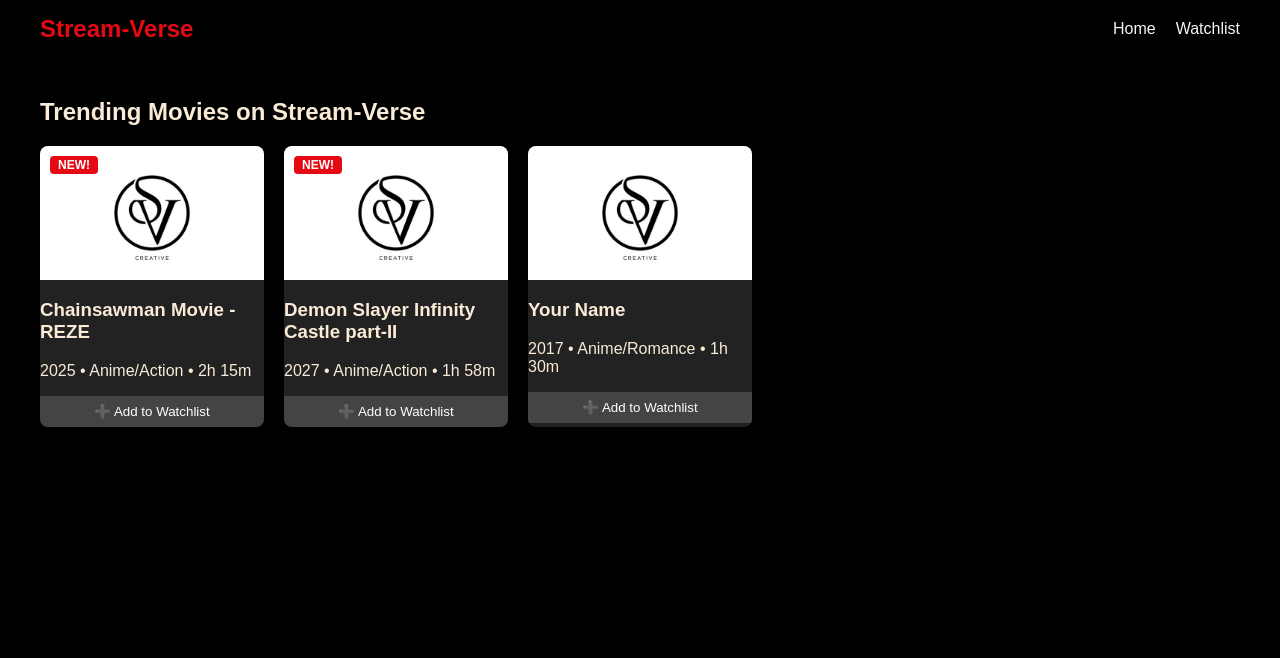
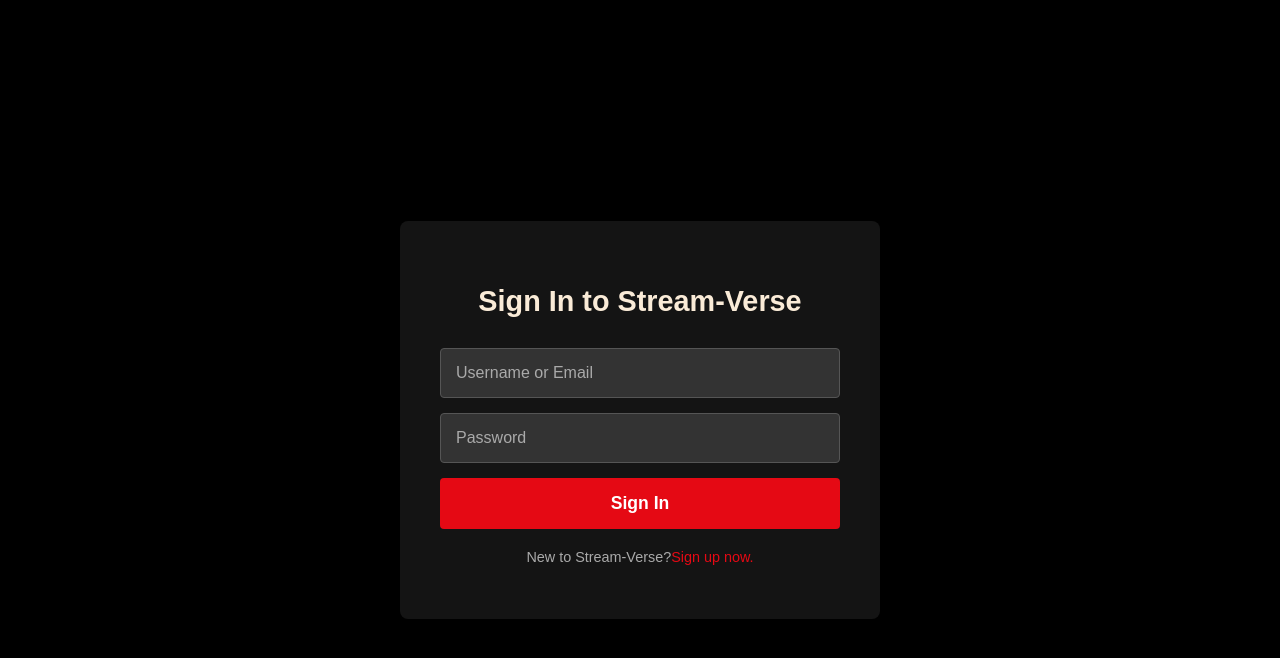
Before and after one commit to Prasanna-Nadrajan/Code-Sapiens-Mentorship-Marathon-2025, a React (Vite) app in the folder Stream_Verse/: page / in a window 1280 px wide. Shown: the top 658 px of the page. Built offline with nearby package versions, Linux system fonts and the light colour scheme.

Commit message:
added user authentication pages and user data file

```diff
--- a/Stream_Verse/src/App.css
+++ b/Stream_Verse/src/App.css
@@ -81,3 +81,76 @@
 .watchlist-btn.added {
   background-color: lightgreen;
 }
+
+.login-container {
+  /* Inherits black background and white text from index.css */
+  min-height: 100vh;
+  display: flex;
+  justify-content: center;
+  align-items: center;
+  padding: 20px;
+}
+
+.login-box {
+  background-color: #141414; /* Darker than background */
+  padding: 40px;
+  border-radius: 8px;
+  box-shadow: 0 4px 10px rgba(0, 0, 0, 0.5);
+  width: 100%;
+  max-width: 400px; /* Max width for a form */
+  text-align: center;
+}
+
+.login-title {
+  color: antiquewhite;
+  font-size: 1.8rem;
+  margin-bottom: 30px;
+  font-weight: bold;
+}
+
+.login-form {
+  display: flex;
+  flex-direction: column;
+  gap: 15px;
+}
+
+.login-input {
+  padding: 15px;
+  background-color: #333; /* Dark input fields */
+  color: antiquewhite;
+  border: 1px solid #555;
+  border-radius: 4px;
+  font-size: 1rem;
+}
+
+.login-input::placeholder {
+  color: #aaa;
+}
+
+.login-btn {
+  /* Reusing the Red-style color from your logo/tag for the primary action */
+  background-color: #E50914;
+  color: white;
+  padding: 15px;
+  border: none;
+  border-radius: 4px;
+  font-size: 1.1rem;
+  font-weight: bold;
+  cursor: pointer;
+  transition: background-color 0.2s;
+}
+
+.login-btn:hover {
+  background-color: #f40612;
+}
+
+.login-signup {
+  margin-top: 20px;
+  font-size: 0.9rem;
+  color: #aaa;
+}
+
+.login-signup a {
+  color: #E50914; /* Highlight link in red */
+  text-decoration: none;
+}
--- a/Stream_Verse/src/App.jsx
+++ b/Stream_Verse/src/App.jsx
@@ -1,15 +1,47 @@
-import React from 'react';
+// src/App.jsx
+import React, { useState } from 'react';
 import MediaFeed from './components/MediaFeed';
+import LoginPage from './pages/LoginPage';
+import SignupPage from './pages/SignupPage'; // 👈 Import new component
 
 const App = () => {
+  const [currentPage, setCurrentPage] = useState('login');
+
+  // Functions to change the view
+  const handleLogin = () => setCurrentPage('home'); // Go to MediaFeed
+  const handleGoToSignup = () => setCurrentPage('signup'); // Go to SignupPage
+  const handleGoToLogin = () => setCurrentPage('login'); // Go to LoginPage
+
+  const renderPage = () => {
+    if (currentPage === 'login') {
       return (
-    <div>
+        <LoginPage
+          onLoginSuccess={handleLogin}
+          onGoToSignup={handleGoToSignup} // Pass function to go to signup
+        />
+      );
+    }
+
+    if (currentPage === 'signup') {
+      return (
+        <SignupPage
+          onGoToLogin={handleGoToLogin} // Pass function to go back to login
+        />
+      );
+    }
+
+    // Default (Home/MediaFeed) View
+    return (
+      <>
         <header>
           <nav className="nav-bar">
             <span className="logo">Stream-Verse</span>
             <div className="nav-links">
               <a href="#home">Home</a>
               <a href="#watchlist">Watchlist</a>
+              <button onClick={handleGoToLogin} className="nav-btn">
+                Logout
+              </button>
             </div>
           </nav>
         </header>
@@ -17,6 +49,13 @@
         <main className="main-content">
           <MediaFeed />
         </main>
+      </>
+    );
+  };
+
+  return (
+    <div>
+      {renderPage()}
     </div>
   );
 };
--- /dev/null
+++ b/Stream_Verse/src/data/userData.js
@@ -0,0 +1,14 @@
+// src/data/userData.js
+
+export const mockUsers = [
+  {
+    username: "coder",
+    password: "password123", // In a real app, this would be hashed!
+    id: "u101"
+  },
+  {
+    username: "testuser",
+    password: "securepassword",
+    id: "u102"
+  },
+];
--- /dev/null
+++ b/Stream_Verse/src/pages/LoginPage.jsx
@@ -0,0 +1,64 @@
+// src/pages/LoginPage.jsx
+import React, { useState } from 'react';
+import { mockUsers } from '../data/userData';
+
+// LoginPage now accepts two props: onLoginSuccess AND onGoToSignup
+const LoginPage = ({ onLoginSuccess, onGoToSignup }) => {
+  const [username, setUsername] = useState('');
+  const [password, setPassword] = useState('');
+  const [error, setError] = useState('');
+
+  // ... [handleSubmit function remains the same] ...
+  const handleSubmit = (e) => {
+    e.preventDefault();
+    setError('');
+
+    const user = mockUsers.find(
+      u => u.username === username && u.password === password
+    );
+
+    if (user) {
+      onLoginSuccess();
+    } else {
+      setError('Invalid username or password.');
+    }
+  };
+
+  return (
+    <div className="login-container">
+      <div className="login-box">
+        <h2 className="login-title">Sign In to Stream-Verse</h2>
+        <form onSubmit={handleSubmit} className="login-form">
+          {error && <p className="login-error">{error}</p>}
+
+          <input
+            type="text"
+            placeholder="Username or Email"
+            value={username}
+            onChange={(e) => setUsername(e.target.value)}
+            required
+            className="login-input"
+          />
+          <input
+            type="password"
+            placeholder="Password"
+            value={password}
+            onChange={(e) => setPassword(e.target.value)}
+            required
+            className="login-input"
+          />
+          <button type="submit" className="login-btn">
+            Sign In
+          </button>
+        </form>
+        <p className="login-signup">
+          New to Stream-Verse?
+          {/* 💡 UPDATED LINK: Call the onGoToSignup function on click */}
+          <a href="#" onClick={onGoToSignup}>Sign up now.</a>
+        </p>
+      </div>
+    </div>
+  );
+};
+
+export default LoginPage;
--- /dev/null
+++ b/Stream_Verse/src/pages/SignupPage.jsx
@@ -0,0 +1,63 @@
+// src/pages/SignupPage.jsx
+import React, { useState } from 'react';
+
+// This component accepts a prop to switch back to the login view
+const SignupPage = ({ onGoToLogin }) => {
+  const [email, setEmail] = useState('');
+  const [newUsername, setNewUsername] = useState('');
+  const [newPassword, setNewPassword] = useState('');
+
+  const handleRegister = (e) => {
+    e.preventDefault();
+
+    // 💡 TO DO: In Week 2, this is where you would send the new user data
+    // to a database or save it to localStorage.
+
+    alert(`Registration attempted for: ${newUsername}`);
+
+    // After a simulated successful registration, send the user back to the login page
+    onGoToLogin();
+  };
+
+  return (
+    <div className="login-container"> {/* Reuse the login container styling */}
+      <div className="login-box">
+        <h2 className="login-title">Create Your Stream-Verse Account</h2>
+        <form onSubmit={handleRegister} className="login-form">
+          <input
+            type="email"
+            placeholder="Email Address"
+            value={email}
+            onChange={(e) => setEmail(e.target.value)}
+            required
+            className="login-input"
+          />
+          <input
+            type="text"
+            placeholder="Choose Username"
+            value={newUsername}
+            onChange={(e) => setNewUsername(e.target.value)}
+            required
+            className="login-input"
+          />
+          <input
+            type="password"
+            placeholder="Set Password"
+            value={newPassword}
+            onChange={(e) => setNewPassword(e.target.value)}
+            required
+            className="login-input"
+          />
+          <button type="submit" className="login-btn">
+            Register Now
+          </button>
+        </form>
+        <p className="login-signup">
+          Already have an account? <a href="#" onClick={onGoToLogin}>Sign In</a>
+        </p>
+      </div>
+    </div>
+  );
+};
+
+export default SignupPage;
```
Lines whose indentation alone changed are shown as unchanged.
